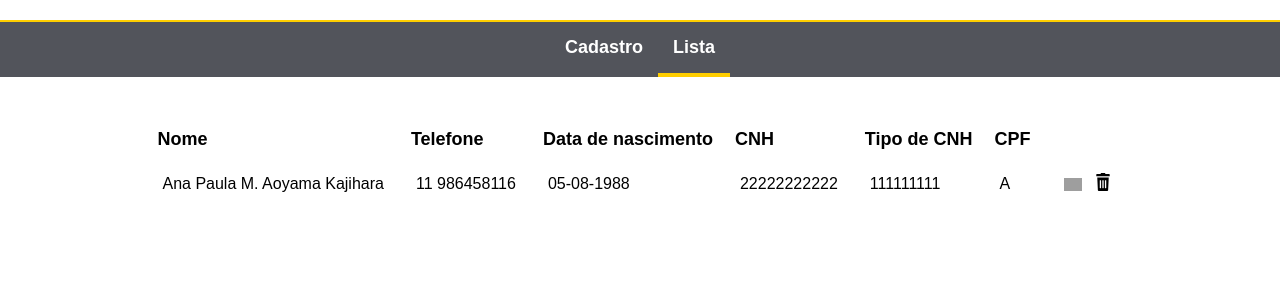
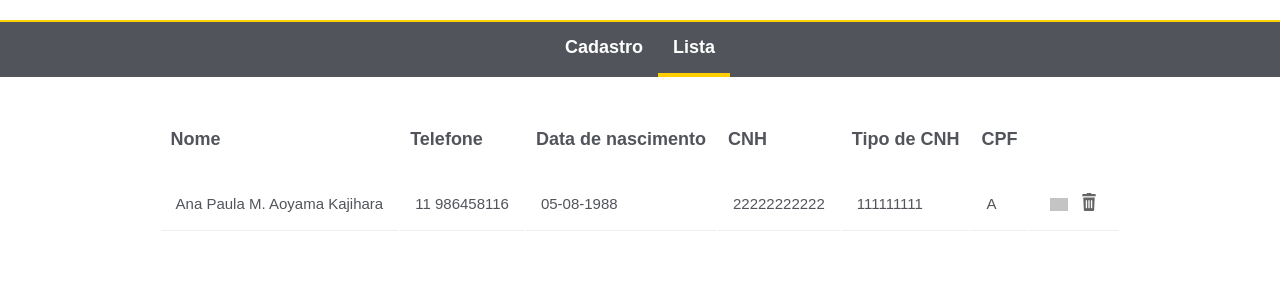
Before and after one commit to anapaulamak/truckpad-case, a React (Create React App) app: page / in a window 1280 px wide. Both pictures are taken after a click on the item "Lista". Shown: the top 300 px of the page. Built offline with nearby package versions, Linux system fonts and the light colour scheme; grey boxes are pictures that could not be loaded; the HTML template or start-up script is replaced by a standard one.

Commit message:
add form and table layout

```diff
--- a/src/components/AddDriver/AddDriver.component.jsx
+++ b/src/components/AddDriver/AddDriver.component.jsx
@@ -28,7 +28,7 @@ export const AddDriver = props => {
         <label>CPF</label>
         <input type="text" name="driverCpf" value={props.driverCpf} onChange={ props.handleInputChange} />
       </div>
-      <button className="btn-action"> Adicionar Motorista </button>
+      <button className="btn-action"> Adicionar </button>
     </form>
   )
 }
--- a/src/components/AddDriver/AddDriver.styles.scss
+++ b/src/components/AddDriver/AddDriver.styles.scss
@@ -9,6 +9,7 @@
     align-items: flex-start;
     label{
       font-size: 18px;
+      color: #52545B;
     }
     input{
       padding: 10px 15px;
@@ -16,18 +17,19 @@
       width: 250px;
       font-size: 12px;
       border-radius: 2px;
-      border: solid 1px gray;
+      border: solid 1px #d8d8d8;
       outline: none;
     }
   }
   .btn-action{
     padding: 10px 20px;
-    margin: 0px 10px;
+    margin: 25px 10px 0px 10px;
     border: none;
     border-radius: 5px;
     background-color: #52545B;
     color: #fff;
     outline: none;
     cursor: pointer;
+    text-transform: uppercase;
   }
 }
--- a/src/components/EditDriver/EditDriver.styles.scss
+++ b/src/components/EditDriver/EditDriver.styles.scss
@@ -9,6 +9,7 @@
     align-items: flex-start;
     label{
       font-size: 18px;
+      color: #52545B;
     }
     input{
       padding: 10px 15px;
@@ -16,18 +17,19 @@
       width: 250px;
       font-size: 12px;
       border-radius: 2px;
-      border: solid 1px gray;
+      border: solid 1px #d8d8d8;
       outline: none;
     }
   }
   .btn-action{
     padding: 10px 20px;
-    margin: 0px 10px;
+    margin: 25px 10px 0px 10px;
     border: none;
     border-radius: 5px;
     background-color: #52545B;
     color: #fff;
     outline: none;
     cursor: pointer;
+    text-transform: uppercase;
   }
 }
--- a/src/components/ListDrivers/ListDrivers.styles.scss
+++ b/src/components/ListDrivers/ListDrivers.styles.scss
@@ -1,16 +1,18 @@
 .table-list-drivers{
+  color: #52545B;
   thead{
     text-align: left;
     tr th{
       font-size: 18px;
-      padding: 10px;
+      padding: 10px 10px 25px 10px;
     }
   }
   tbody{
     text-align: left;
     tr td{
-      font-size: 16px;
-      padding: 10px 15px;
+      font-size: 15px;
+      padding: 15px;
+      border-bottom: solid 1px #efefef;
     }
   }
   .btn-action {
@@ -20,6 +22,7 @@
     cursor: pointer;
     img{
       width: 18px;
+      opacity: .6;
     }
   }
 }
```
